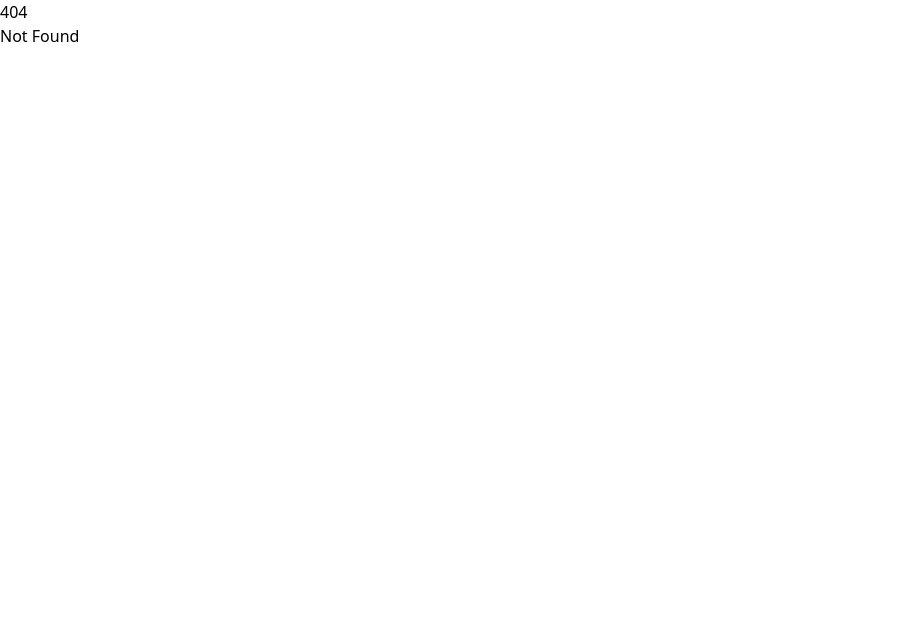
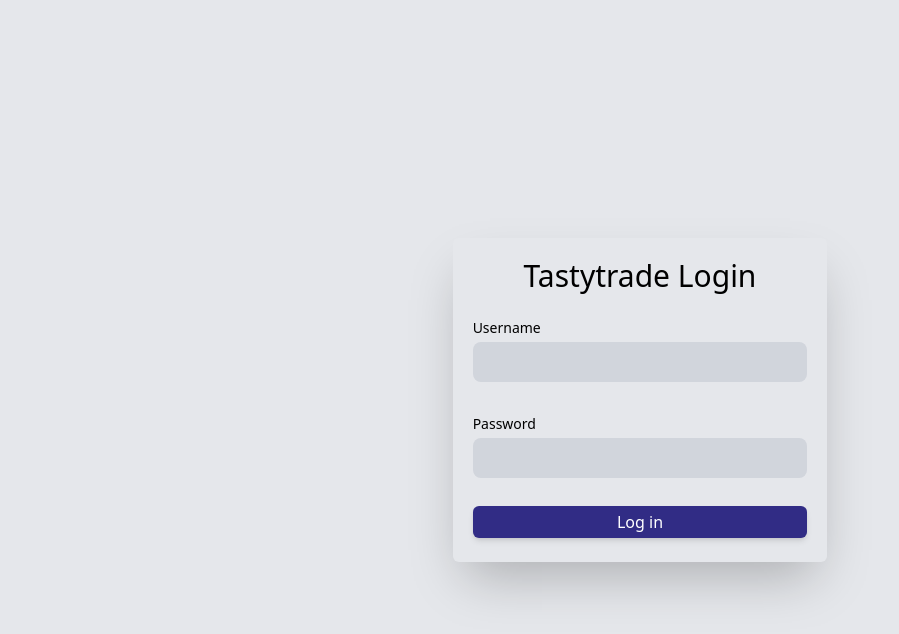
Before and after one commit to nuuml/tasty-watchlist, a SvelteKit app: page /login in a window 1280 px wide. Before the commit this address had no page. Shown: the top 634 px of the page, without its empty margins (0-899 px from the left). Built offline with nearby package versions, Linux system fonts and the light colour scheme; sample sign-in values are in the browser's storage.

Commit message:
first auth test working

```diff
--- /dev/null
+++ b/src/lib/components/Button.svelte
@@ -0,0 +1,25 @@
+<script lang="ts">
+	export let type: 'button' | 'submit' | 'reset' = 'button';
+	export let disabled: boolean = false;
+	export let variant: 'primary' | 'secondary' = 'primary';
+	const variants = {
+		primary: 'bg-indigo-900 text-white hover:bg-indigo-700',
+		secondary: 'bg-white text-[#0e23bc] hover:bg-gray-100',
+		disabled: 'bg-gray-300 text-gray-500 cursor-not-allowed'
+	};
+	function handleClick(event: MouseEvent) {
+
+	}
+</script>
+
+<button
+	{type}
+	class:active:scale-95={!disabled}
+	{disabled}
+	on:click={handleClick}
+	class="{variants[
+		disabled ? 'disabled' : variant
+	]}  elevation-5 rounded-md px-4 py-1 my-1 shadow-md transition-colors"
+>
+	<slot />
+</button>
--- /dev/null
+++ b/src/lib/components/Card.svelte
@@ -0,0 +1,3 @@
+<div class="dark:bg-gray-700 p-5 rounded-md shadow-2xl max-w-2xl items-center flex justify-center flex-col">
+    <slot/>
+</div>
--- /dev/null
+++ b/src/lib/components/TextField.svelte
@@ -0,0 +1,22 @@
+<script lang="ts">
+	export let value = '';
+	export let placeholder = '';
+	export let type = 'text';
+	export let label = '';
+	export let id = '';
+	export let required = false;
+</script>
+
+<div class="w-full max-w-sm my-2">
+    <label class="block text-sm font-medium  w-full">
+        {label}{required ? ' *' : ''}
+        <input
+            {type}
+            {placeholder}
+            {id}
+            {required}
+            bind:value
+            class="w-full mt-1 rounded-lg dark:text-gray-100 dark:bg-gray-600 bg-gray-300 px-4 py-2 text-base transition-colors focus:ring-blue-600"
+        />
+    </label>
+</div>
--- /dev/null
+++ b/src/lib/components/index.ts
@@ -0,0 +1,5 @@
+import Button from './Button.svelte'
+import Card from './Card.svelte'
+import TextField from './TextField.svelte'
+
+export { Button, Card, TextField }
--- a/src/lib/index.ts
+++ /dev/null
@@ -1 +0,0 @@
-// place files you want to import through the `$lib` alias in this folder.
--- a/src/routes/+layout.svelte
+++ b/src/routes/+layout.svelte
@@ -1,7 +1,16 @@
 <script lang="ts">
+	import { onMount } from 'svelte';
 	import '../app.css';
+	import { goto } from '$app/navigation';
 
 	let { children } = $props();
+	onMount(() => {
+		if (!localStorage.getItem('session-token')) {
+			goto('/login')
+		}
+	})
 </script>
 
-{@render children()}
+<div class="w-full h-screen dark:bg-gray-800 dark:text-gray-100 bg-gray-200">
+	{@render children()}
+</div>
--- /dev/null
+++ b/src/routes/login/+page.svelte
@@ -0,0 +1,72 @@
+<script lang="ts">
+	import { Button, Card } from '$lib/components/index.js';
+	import TextField from '$lib/components/TextField.svelte';
+	import { goto } from '$app/navigation'
+	let username = '';
+	let password = '';
+	let errorMsg = '';
+	let loading = false;
+
+	const login = async (event: Event) => {
+		event.preventDefault();
+		errorMsg = '';
+		loading = true;
+
+		try {
+			const response = await fetch('https://api.cert.tastyworks.com/sessions', {
+				method: 'POST',
+				headers: {
+					'Content-Type': 'application/json'
+				},
+				body: JSON.stringify({
+					login: username,
+					password: password,
+					'remember-me': true
+				})
+			});
+
+			if (!response.ok) {
+				const err = await response.json();
+				errorMsg = err?.error?.message || 'Login failed';
+				loading = false;
+				return;
+			}
+
+			const data = await response.json();
+			const sessionToken = data.data['session-token'];
+			const rememberToken = data.data['remember-token'];
+
+			localStorage.setItem('session-token', sessionToken);
+			localStorage.setItem('remember-token', rememberToken);
+
+		} catch (err) {
+			errorMsg = 'An error occurred. Please try again.';
+			console.error(err);
+		} finally {
+            if (!errorMsg) {
+                goto('/home');
+            }
+			loading = false;
+		}
+	};
+</script>
+
+<div class="w-full h-screen flex items-center justify-center">
+	<Card class="p-6 w-full max-w-md">
+		<h1 class="text-3xl mb-4">Tastytrade Login</h1>
+		<form on:submit|preventDefault={login} class="flex flex-col gap-4">
+			<TextField bind:value={username} id="usernameField" label="Username" />
+			<TextField bind:value={password} id="passwordField" type="password" label="Password" />
+			{#if errorMsg}
+				<p class="text-red-500 text-sm">{errorMsg}</p>
+			{/if}
+			<Button type="submit" disabled={loading}>
+				{#if loading}
+					Logging in...
+				{:else}
+					Log in
+				{/if}
+			</Button>
+		</form>
+	</Card>
+</div>
```
